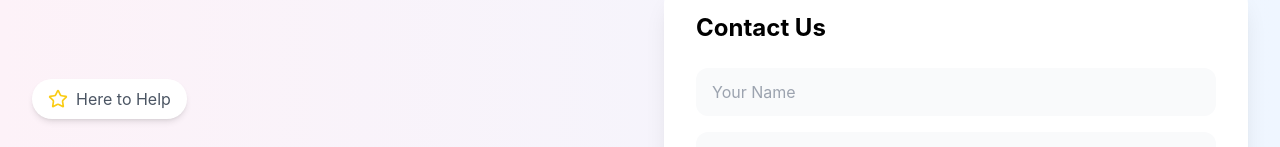
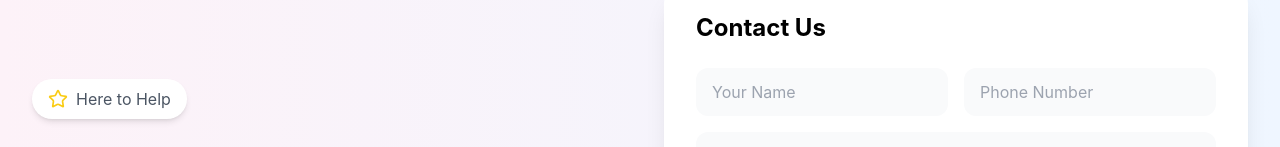
Before and after one commit to nabdi7/nailafamilychildcare, a Next.js app: page /contact in a window 1280 px wide. Shown: the part 164-311 px from the top of the page. Built offline with nearby package versions, Linux system fonts and the light colour scheme; no server answers.

Commit message:
updated contact

```diff
--- a/src/components/contact/Contact.tsx
+++ b/src/components/contact/Contact.tsx
@@ -56,15 +56,16 @@ const Contact = () => {
                 <span className="text-pink-500">Conversation</span>
               </h1>
               <p className="text-xl text-gray-600 max-w-xl">
-                Have questions about our childcare services? We&apos;re
-                here to help your family with all your needs.
+                Have questions about our childcare services? We&apos;re here to
+                help your family with all your needs.
               </p>
             </div>
 
-            <div className="flex-1">
+            <div className="flex-1 w-full md:w-auto">
               <div className="bg-white p-8 rounded-3xl shadow-xl">
                 <h3 className="text-2xl font-bold mb-6">Contact Us</h3>
                 <form ref={formRef} onSubmit={sendEmail} className="space-y-4">
+                  <div className="grid grid-cols-1 md:grid-cols-2 gap-4">
                     <input
                       type="text"
                       placeholder="Your Name"
@@ -79,6 +80,21 @@ const Contact = () => {
                       required
                       className="w-full px-4 py-3 rounded-xl bg-gray-50 border-0 focus:ring-2 focus:ring-pink-500"
                     />
+                    <input
+                      type="tel"
+                      placeholder="Phone Number"
+                      name="user_phone"
+                      value={formState.user_phone}
+                      onChange={(e) =>
+                        setState((prevState) => ({
+                          ...prevState,
+                          user_phone: e.target.value,
+                        }))
+                      }
+                      required
+                      className="w-full px-4 py-3 rounded-xl bg-gray-50 border-0 focus:ring-2 focus:ring-pink-500"
+                    />
+                  </div>
                   <input
                     type="email"
                     placeholder="Email Address"
@@ -165,7 +181,9 @@ const Contact = () => {
                 </div>
                 <div>
                   <h3 className="text-2xl font-bold mb-2">Flexible Hours</h3>
-                  <p className="text-gray-600">Extended hours to fit your schedule</p>
+                  <p className="text-gray-600">
+                    Extended hours to fit your schedule
+                  </p>
                 </div>
               </div>
               <div className="flex flex-col items-end">
```
Also changed, not shown: src/components/enrollment/Enrollment.tsx (+132 -0 lines). Lines whose indentation alone changed are shown as unchanged.
